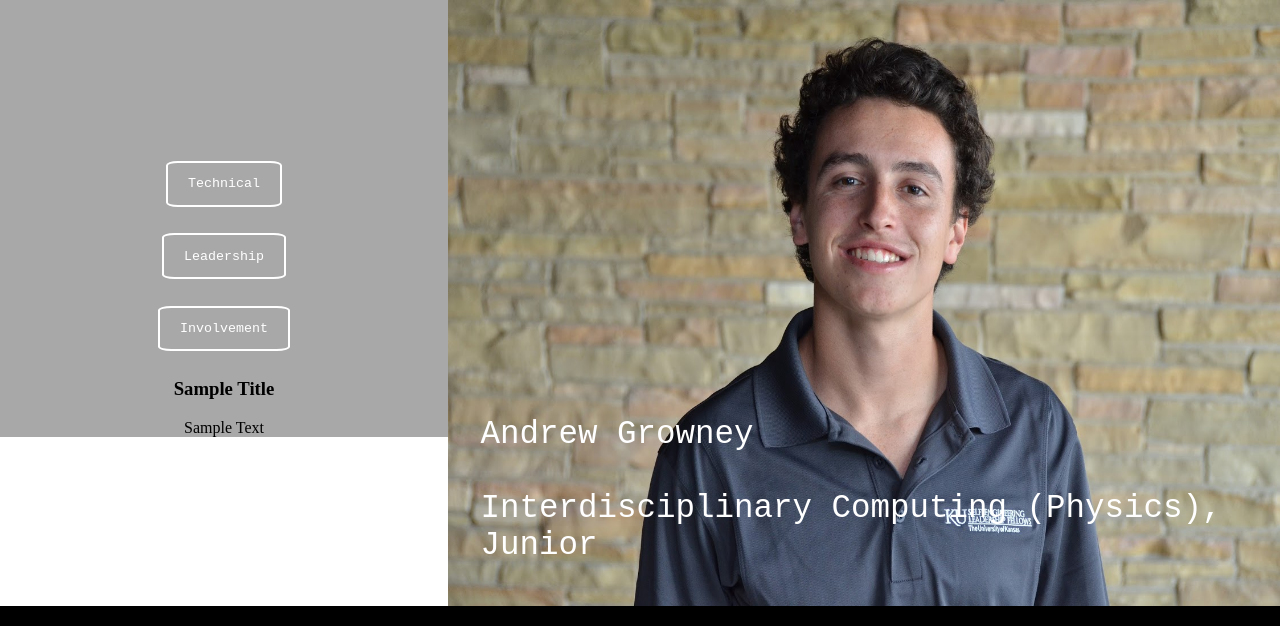
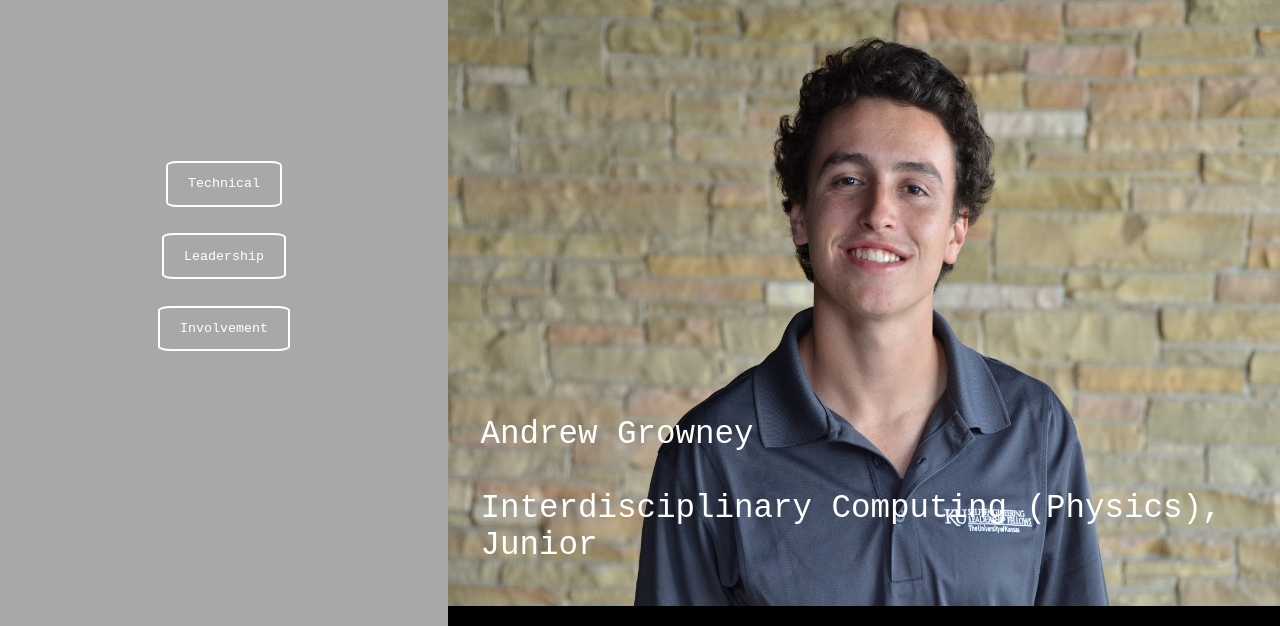
Before and after one commit to ajgrowney/ajgrowney.github.io, a plain HTML site: page index.html in a window 1280 px wide. Shown: the top 626 px of the page. Drawn offline with nearby package versions, Linux system fonts and the light colour scheme.

Commit message:
Fixed box background

```diff
--- a/css/main_index.css
+++ b/css/main_index.css
@@ -14,6 +14,7 @@ body{
   grid-column: 1;
   background-color: #A8A8A8;
   padding-top: 30%;
+  height: 100%;
 }
 .main_buttons button{
   display: block;
--- a/js/index.js
+++ b/js/index.js
@@ -35,7 +35,7 @@ function involveClick(){
 }
 
 $(document).ready(function(){
-  //$(".resumeInfo").hide();
+  $(".resumeInfo").hide();
   $("#tech").click(function(){
     techClick();
   });
```
